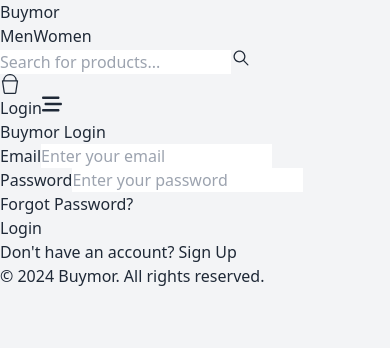
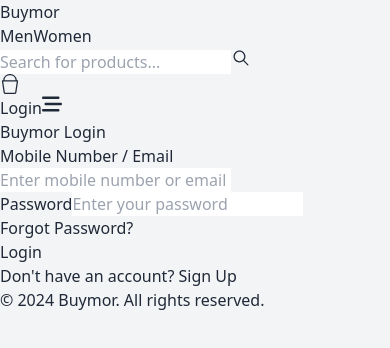
Before and after one commit to arshad-qadri/buymor-frontend, a Next.js app: page /login in a window 390 px wide. Shown: the top 348 px of the page. Built offline with nearby package versions, Linux system fonts and the light colour scheme.

Commit message:
user login allowed with mobile number

```diff
--- a/src/app/login/page.js
+++ b/src/app/login/page.js
@@ -8,9 +8,9 @@
 
   const handleLogin = async (e) => {
     e.preventDefault();
-    const email = e.target.email.value;
+    const emailOrMobile = e.target.email.value;
     const password = e.target.password.value;
-    login(email, password);
+    login(emailOrMobile, password);
   };
 
   return (
@@ -23,13 +23,13 @@
           {/* Email Input */}
           <div className="mb-4">
             <label htmlFor="email" className="block text-gray-700 font-medium">
-              Email
+              Mobile Number / Email
             </label>
             <input
-              type="email"
+              type="text"
               id="email"
               name="email"
-              placeholder="Enter your email"
+              placeholder="Enter mobile number or email"
               className="w-full px-4 py-2 mt-2 border border-gray-300 rounded focus:outline-none focus:ring-2 focus:ring-indigo-500"
               required
             />
--- a/src/context/AuthContext.js
+++ b/src/context/AuthContext.js
@@ -38,10 +38,10 @@
     if (document.cookie.replace("authToken=", "")) fetchUser(); // Fetch user on app load
   }, []);
 
-  const login = async (email, password) => {
+  const login = async (emailOrMobile, password) => {
     try {
       const response = await axios.post(`${baseUrl}/auth/login`, {
-        email,
+        emailOrMobile,
         password,
       });
 
```
